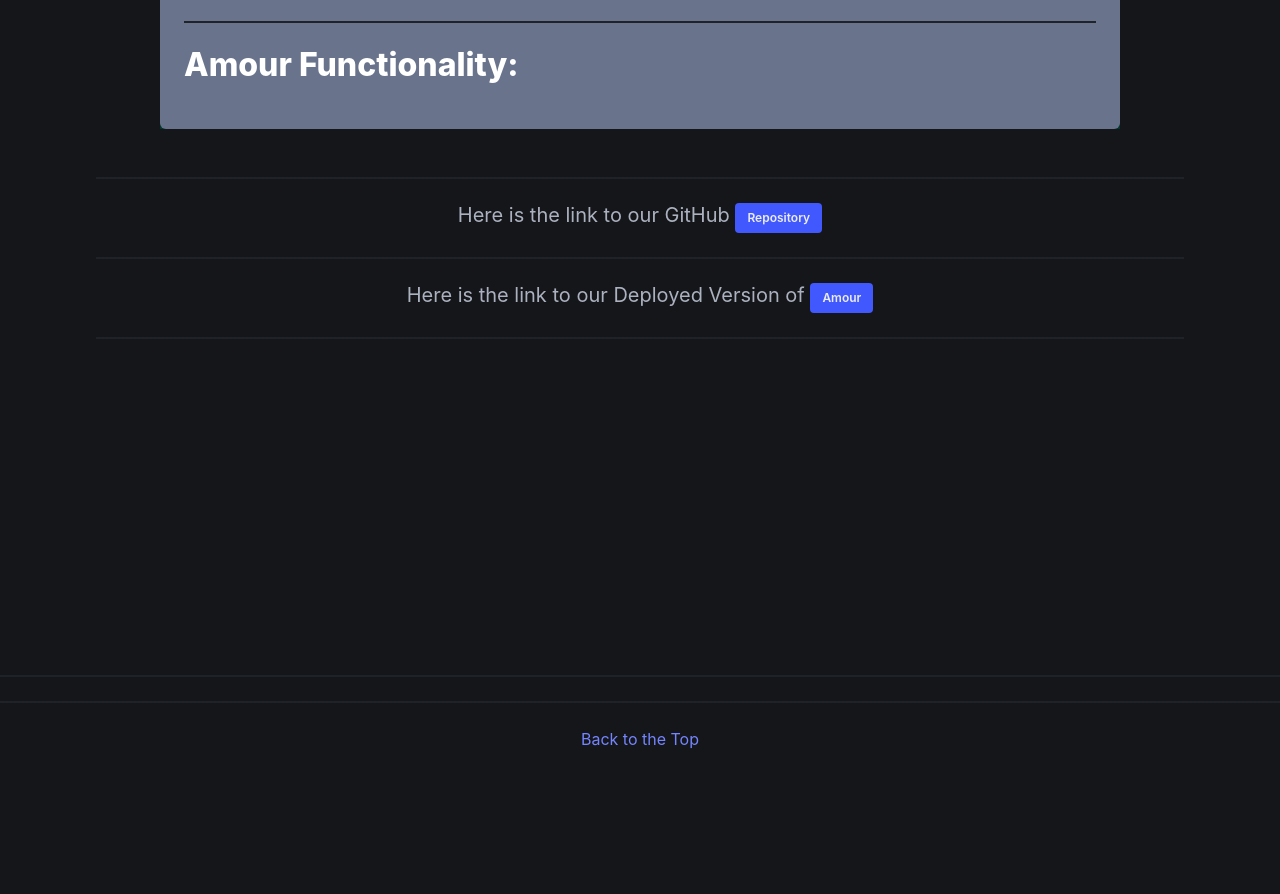
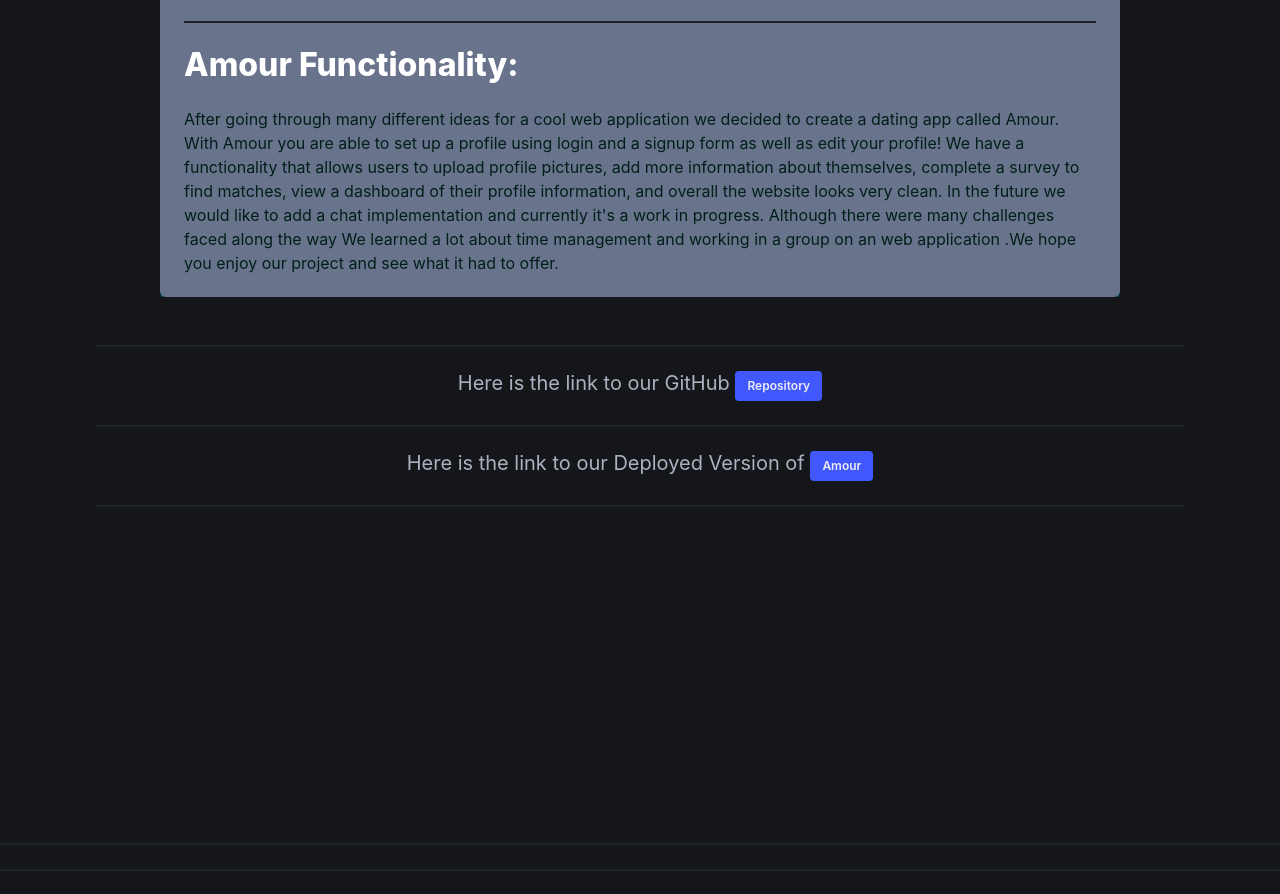
Before and after one commit to haidencramer/AmourPages, a plain HTML site: page index.html in a window 1280 px wide. Shown: the part 906-1800 px from the top of the page. Before the commit the page ends 1681 px from the top, so only its background shows below. Drawn offline with Linux system fonts and the light colour scheme.

Commit message:
Update index.html

```diff
--- a/index.html
+++ b/index.html
@@ -72,6 +72,11 @@
                     <hr>
                     <h1 class="title" style="color:white;">Amour Functionality: </h1>
                     <p>
+                      After going through many different ideas for a cool web application we decided to create a dating app called Amour.
+                      With Amour you are able to set up a profile using login and a signup form as well as edit your profile! We have a functionality that allows
+                      users to upload profile pictures, add more information about themselves, complete a survey to find matches, view a dashboard of their profile information, and overall the website looks very clean.
+                      In the future we would like to add a chat implementation and currently it's a work in progress. Although there were many challenges faced along the way
+                      We learned a lot about time management and working in a group on an web application .We hope you enjoy our project and see what it had to offer.
 
                     </p>
 
```
